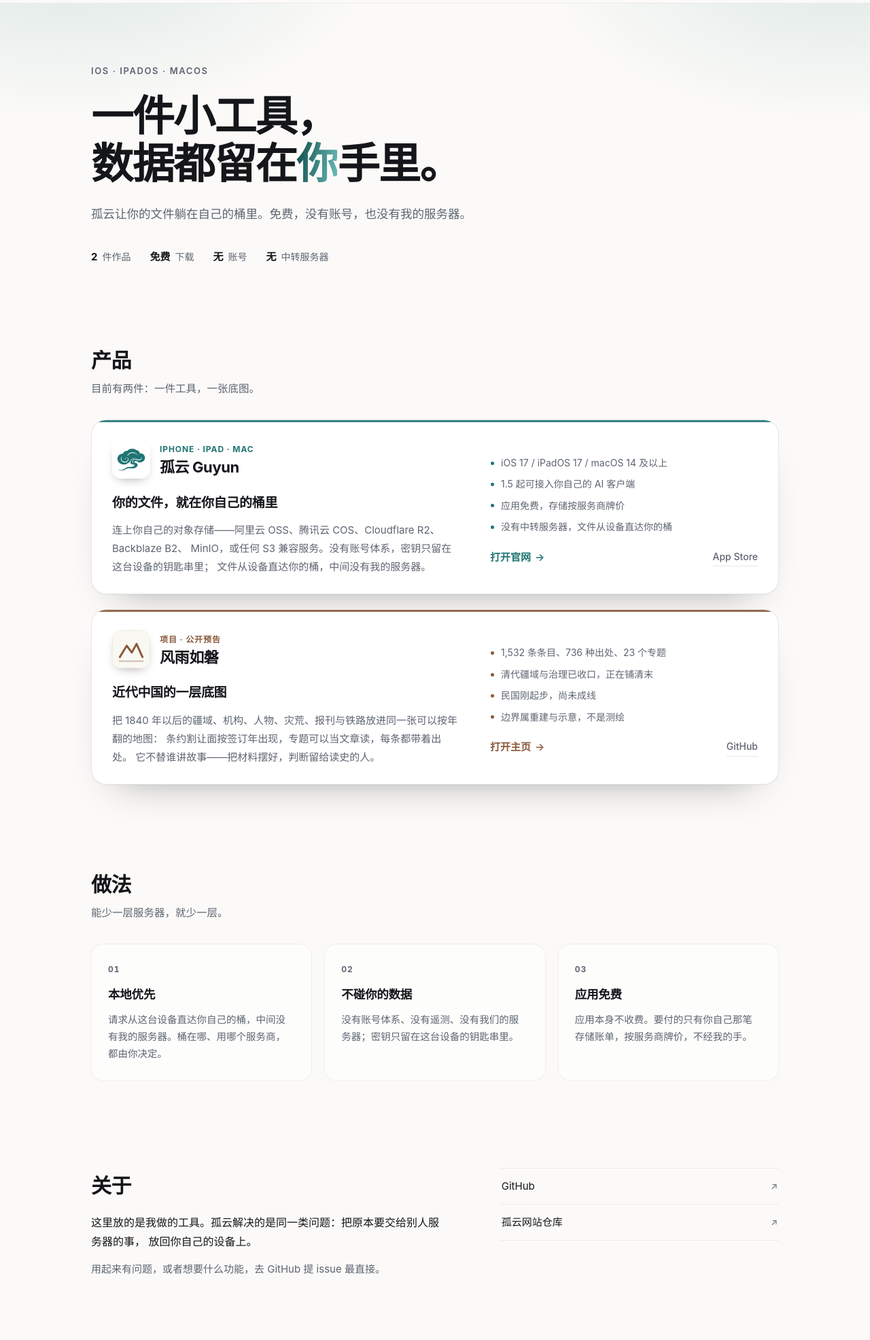
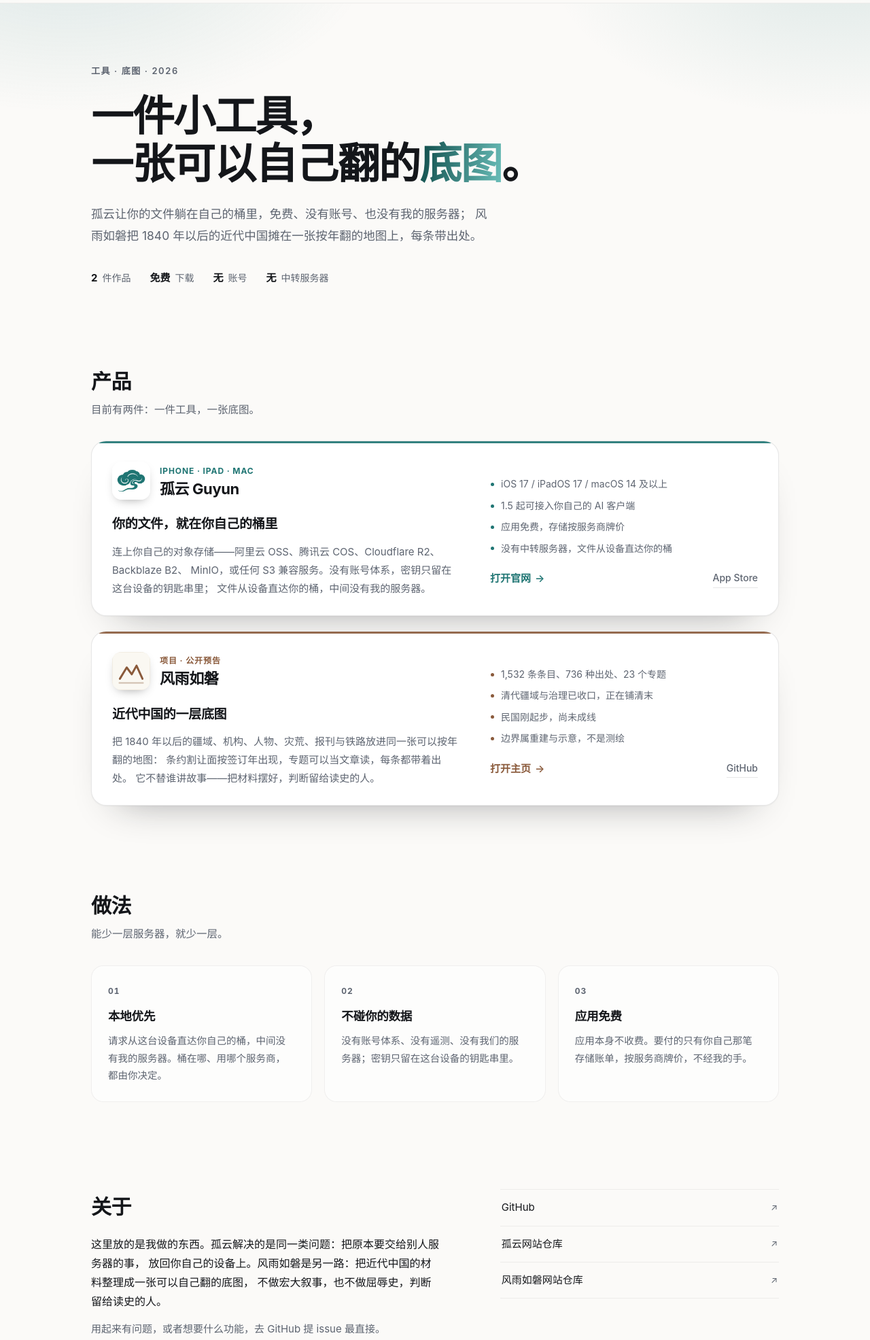
Before and after one commit to airdiode/airdiode.github.io, a plain HTML site: page index.html in a window 1280 px wide. Shown: the part 60-2031 px from the top of the page at 68% size. Drawn offline with Linux system fonts and the light colour scheme.

Commit message:
home: 首屏、关于与页脚改为两件作品（工具 + 底图）

```diff
--- a/index.html
+++ b/index.html
@@ -49,10 +49,11 @@
   <!-- ============ HERO ============ -->
   <section class="hero">
     <div class="wrap">
-      <p class="eyebrow">iOS · iPadOS · macOS</p>
-      <h1>一件小工具，<br>数据都留在<em>你</em>手里。</h1>
+      <p class="eyebrow">工具 · 底图 · 2026</p>
+      <h1>一件小工具，<br>一张可以自己翻的<em>底图</em>。</h1>
       <p class="lede">
-        孤云让你的文件躺在自己的桶里。免费，没有账号，也没有我的服务器。
+        孤云让你的文件躺在自己的桶里，免费、没有账号、也没有我的服务器；
+        风雨如磐把 1840 年以后的近代中国摊在一张按年翻的地图上，每条带出处。
       </p>
       <ul class="stats">
         <li><b>2</b> 件作品</li>
@@ -171,8 +172,9 @@
       <div>
         <h2>关于</h2>
         <p>
-          这里放的是我做的工具。孤云解决的是同一类问题：把原本要交给别人服务器的事，
-          放回你自己的设备上。
+          这里放的是我做的东西。孤云解决的是同一类问题：把原本要交给别人服务器的事，
+          放回你自己的设备上。风雨如磐是另一路：把近代中国的材料整理成一张可以自己翻的底图，
+          不做宏大叙事，也不做屈辱史，判断留给读史的人。
         </p>
         <p class="muted">
           用起来有问题，或者想要什么功能，去 GitHub 提 issue 最直接。
@@ -181,6 +183,7 @@
       <ul class="links">
         <li><a href="https://github.com/airdiode"><span>GitHub</span><span class="arrow" aria-hidden="true">↗</span></a></li>
         <li><a href="https://github.com/airdiode/Guyun"><span>孤云网站仓库</span><span class="arrow" aria-hidden="true">↗</span></a></li>
+        <li><a href="https://github.com/airdiode/Fengyu"><span>风雨如磐网站仓库</span><span class="arrow" aria-hidden="true">↗</span></a></li>
       </ul>
     </div>
   </section>
@@ -195,7 +198,7 @@
           <img src="assets/mark.svg" alt="">
           <span>airdiode</span>
         </div>
-        <p class="foot-tagline">一件小工具，数据都留在你手里。</p>
+        <p class="foot-tagline">一件小工具，一张底图。</p>
 
         <div class="foot-about">
           <p class="foot-about-lead">AIRDIODE · 独立开发</p>
@@ -213,6 +216,7 @@
 
       <nav aria-label="相关链接">
         <a href="https://airdiode.github.io/Guyun/">孤云 Guyun</a>
+        <a href="https://airdiode.github.io/Fengyu/">风雨如磐</a>
         <a href="https://www.godar.cn" target="_blank" rel="noopener">作者主页</a>
         <a href="en/" hreflang="en" lang="en">English</a>
       </nav>
```
Also changed, not shown: en/index.html (+11 -4 lines).
